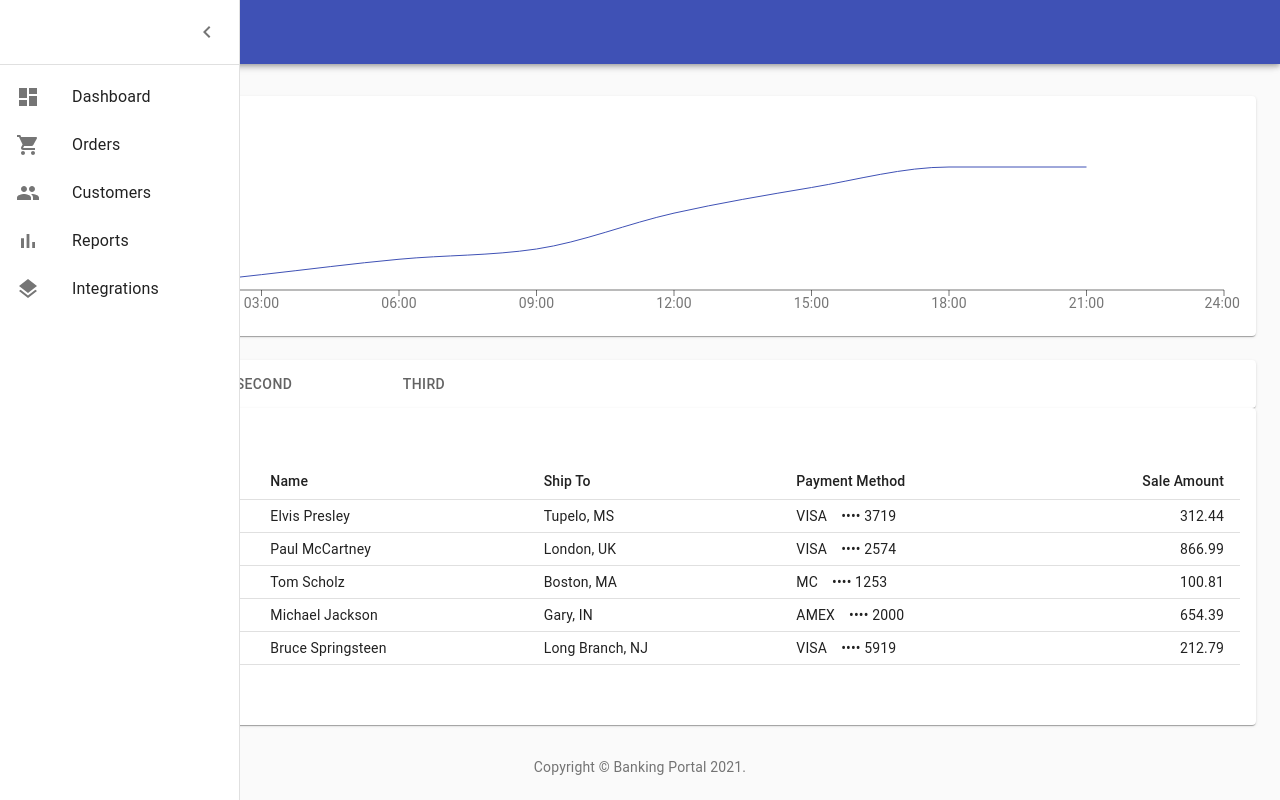
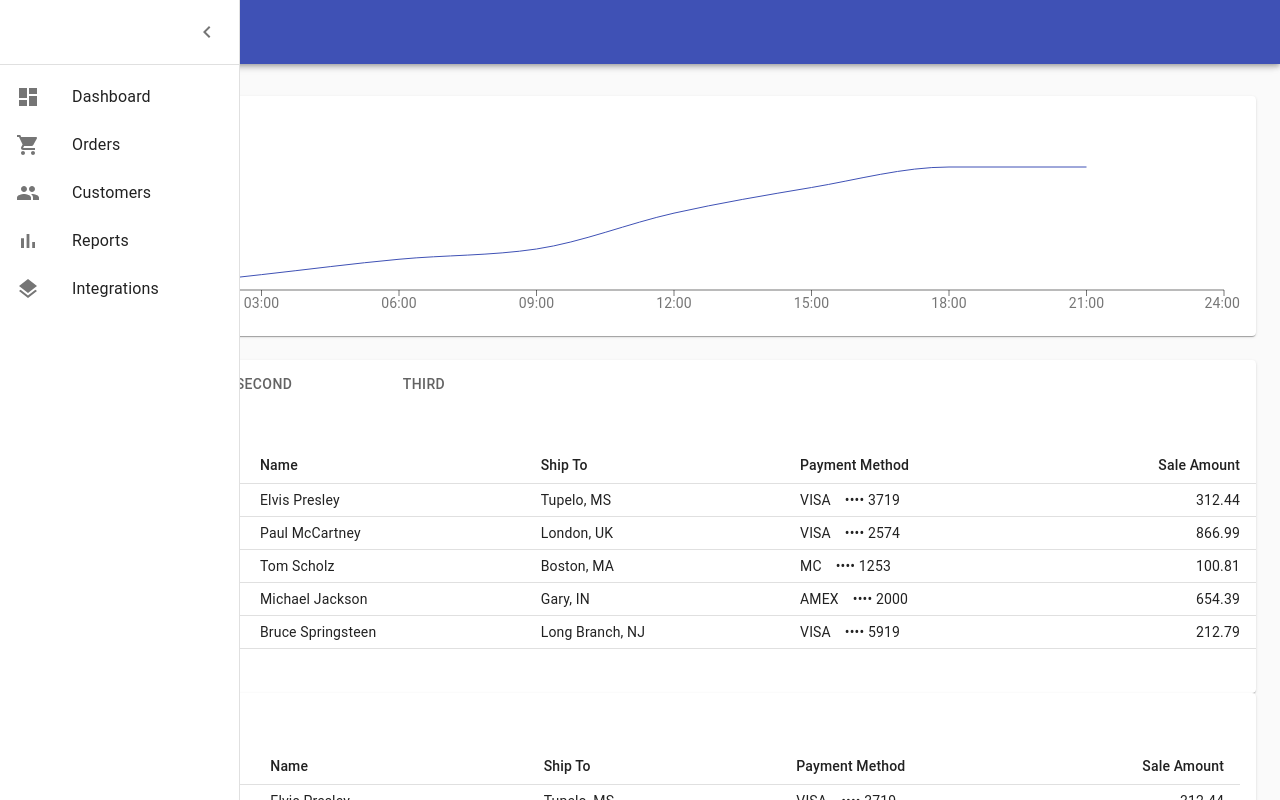
Before and after one commit to devChristiaan/banking-portal-interface, a React (Create React App) app: page / in a window 1280 px wide. Built offline with nearby package versions, Linux system fonts and the light colour scheme.

Commit message:
Tab logic added to template

```diff
--- a/src/components/dashboard.jsx
+++ b/src/components/dashboard.jsx
@@ -39,10 +39,10 @@ export default function Dashboard() {
   const fixedHeightPaper = clsx(classes.paper, classes.fixedHeight);
 
   //Tabs Logic
-  const [value, setValue] = React.useState(0);
+  const [selectedTab, setSelectedTab] = React.useState(0);
 
   const handleChange = (event, newValue) => {
-    setValue(newValue);
+    setSelectedTab(newValue);
   }
 
   return (
@@ -92,11 +92,14 @@ export default function Dashboard() {
             {/* Recent Orders */}
             <Grid item xs={12}>
             <Paper>
-                <Tabs value={value} onChange={handleChange}>
+                <Tabs value={selectedTab} onChange={handleChange}>
                   <Tab label="First" />
                   <Tab label="Second" />
                   <Tab label="Third" />
                 </Tabs>
+                {selectedTab === 0 && <Orders />}
+                {selectedTab === 1 && <Orders />}
+                {selectedTab === 3 && <Orders />}
               </Paper>
               <Paper className={classes.paper}>
                 <Orders />
```
